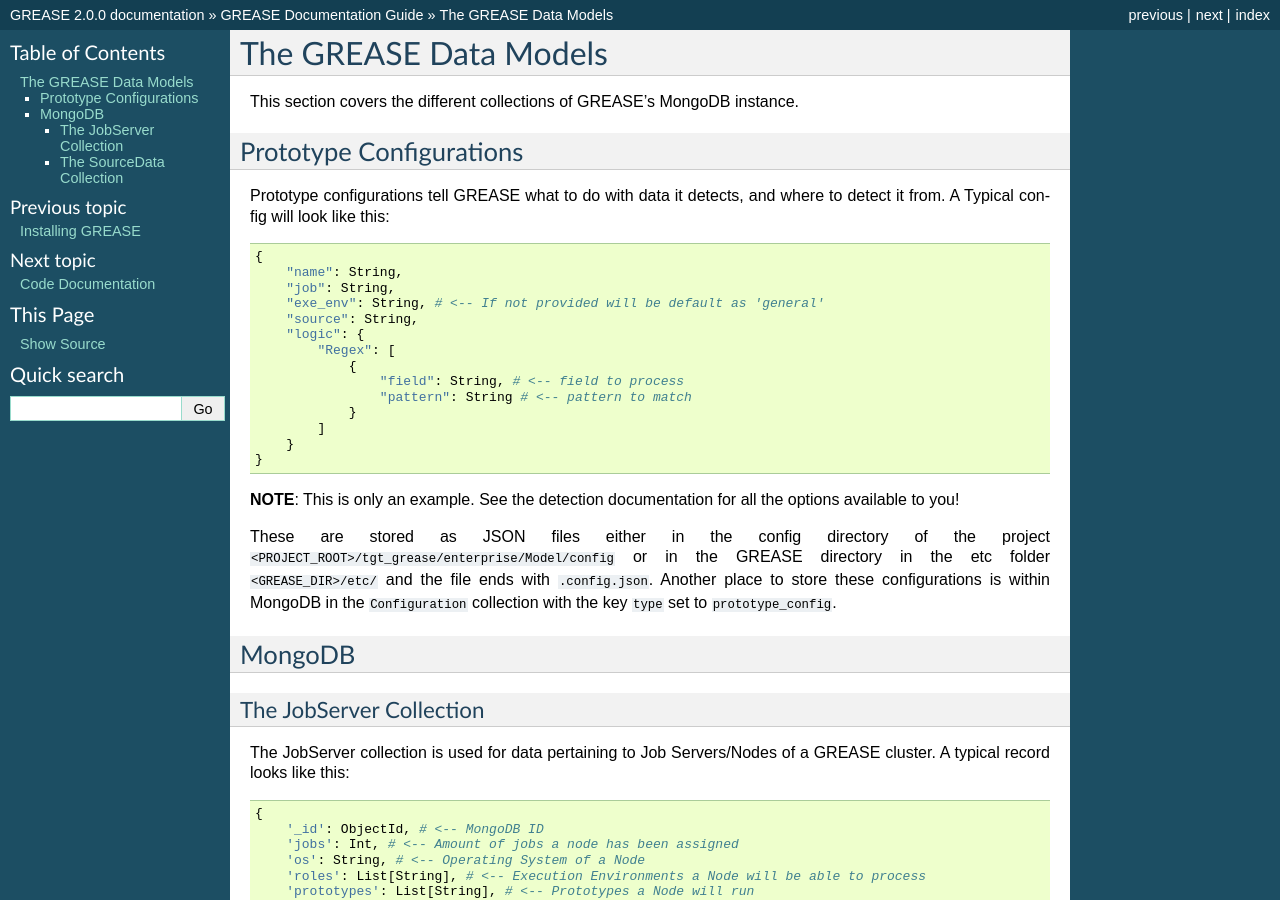
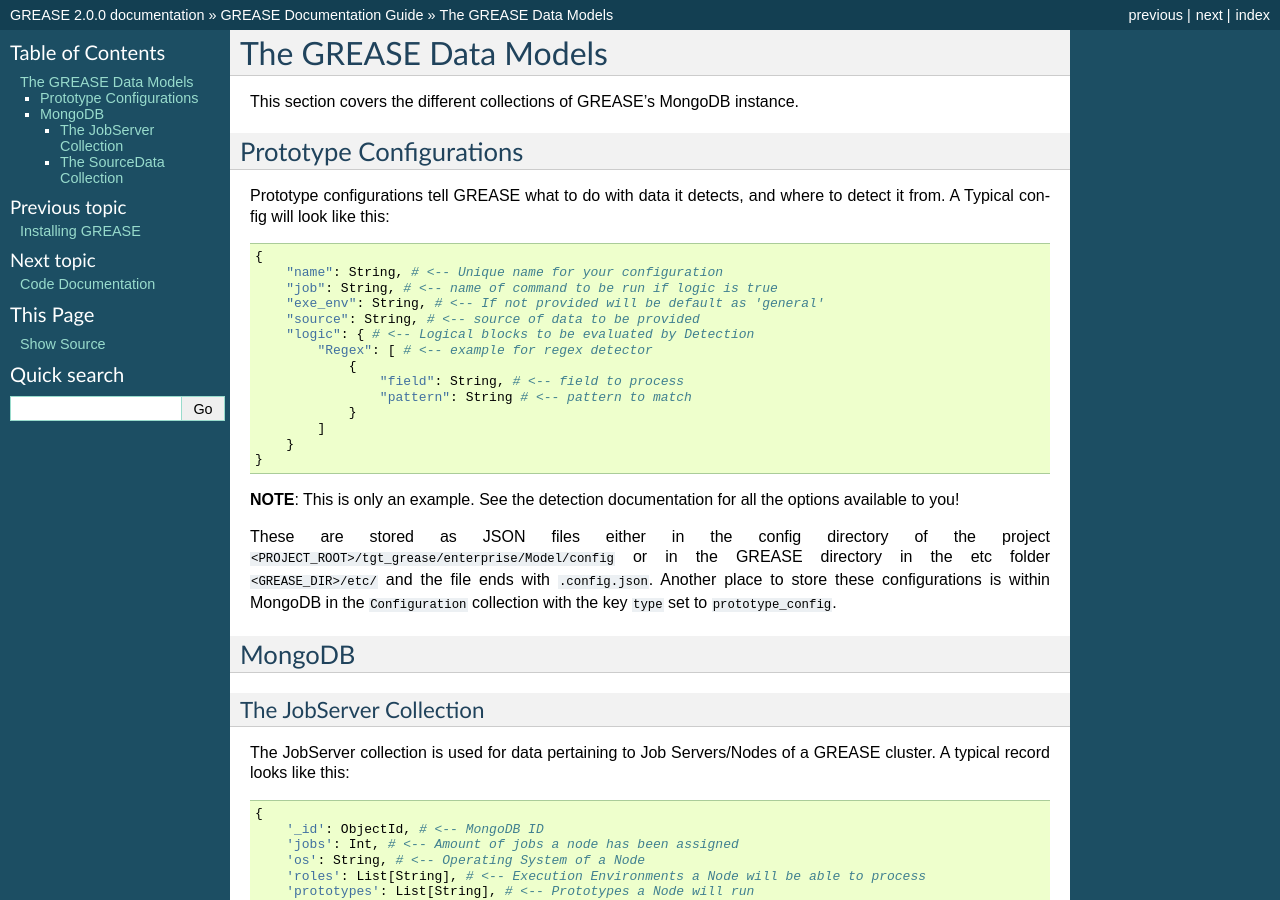
Before and after one commit to target/grease, a Sphinx documentation site: the page built from docs/GreaseGuide/data_model.rst, in a window 1280 px wide and 900 px high. Built offline with Sphinx 7.4.7, drawn with Linux system fonts in a browser that asks for light colours.

Commit message:
Added more docs to config model
Signed-off-by: James.E.Bell <james.e.bell@target.com>

```diff
--- a/docs/GreaseGuide/data_model.rst
+++ b/docs/GreaseGuide/data_model.rst
@@ -10,12 +10,12 @@
 will look like this::
 
     {
-        "name": String,
-        "job": String,
+        "name": String, # <-- Unique name for your configuration
+        "job": String, # <-- name of command to be run if logic is true
         "exe_env": String, # <-- If not provided will be default as 'general'
-        "source": String,
-        "logic": {
-            "Regex": [
+        "source": String, # <-- source of data to be provided
+        "logic": { # <-- Logical blocks to be evaluated by Detection
+            "Regex": [ # <-- example for regex detector
                 {
                     "field": String, # <-- field to process
                     "pattern": String # <-- pattern to match
```
